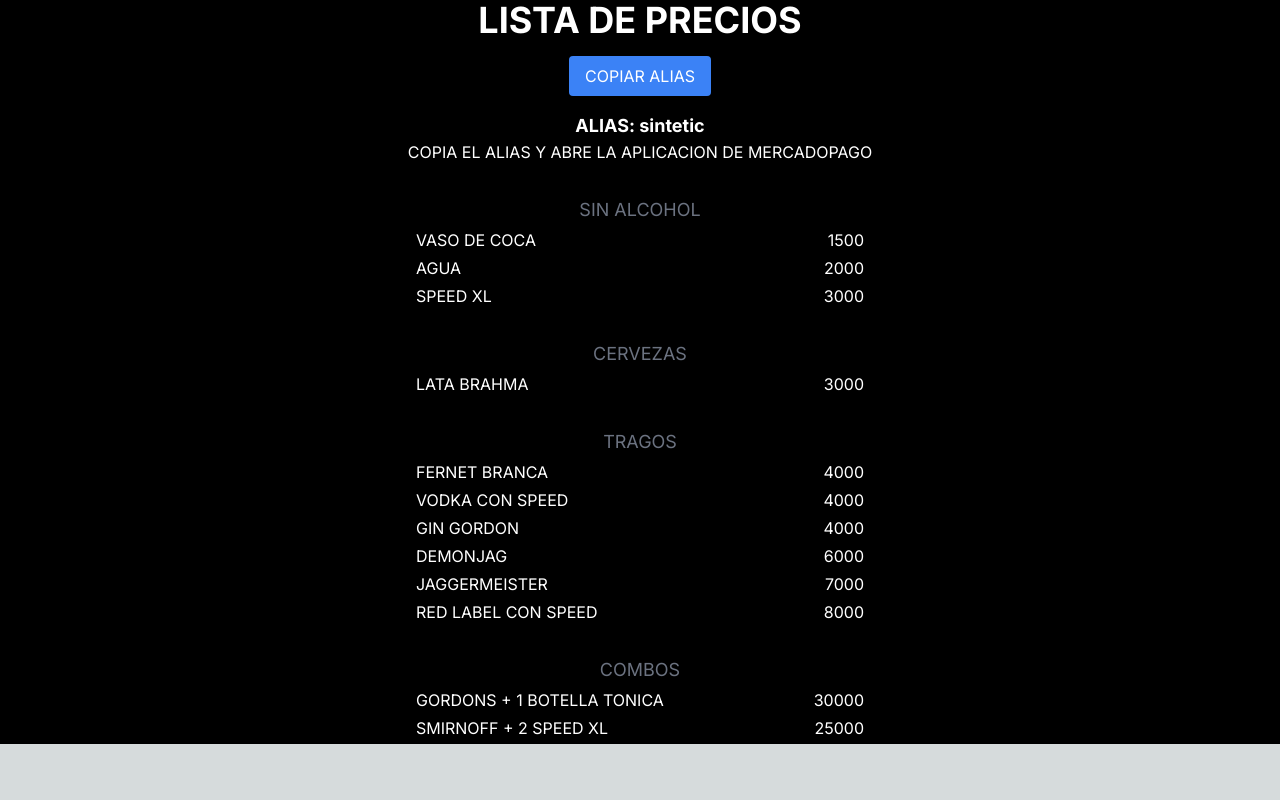
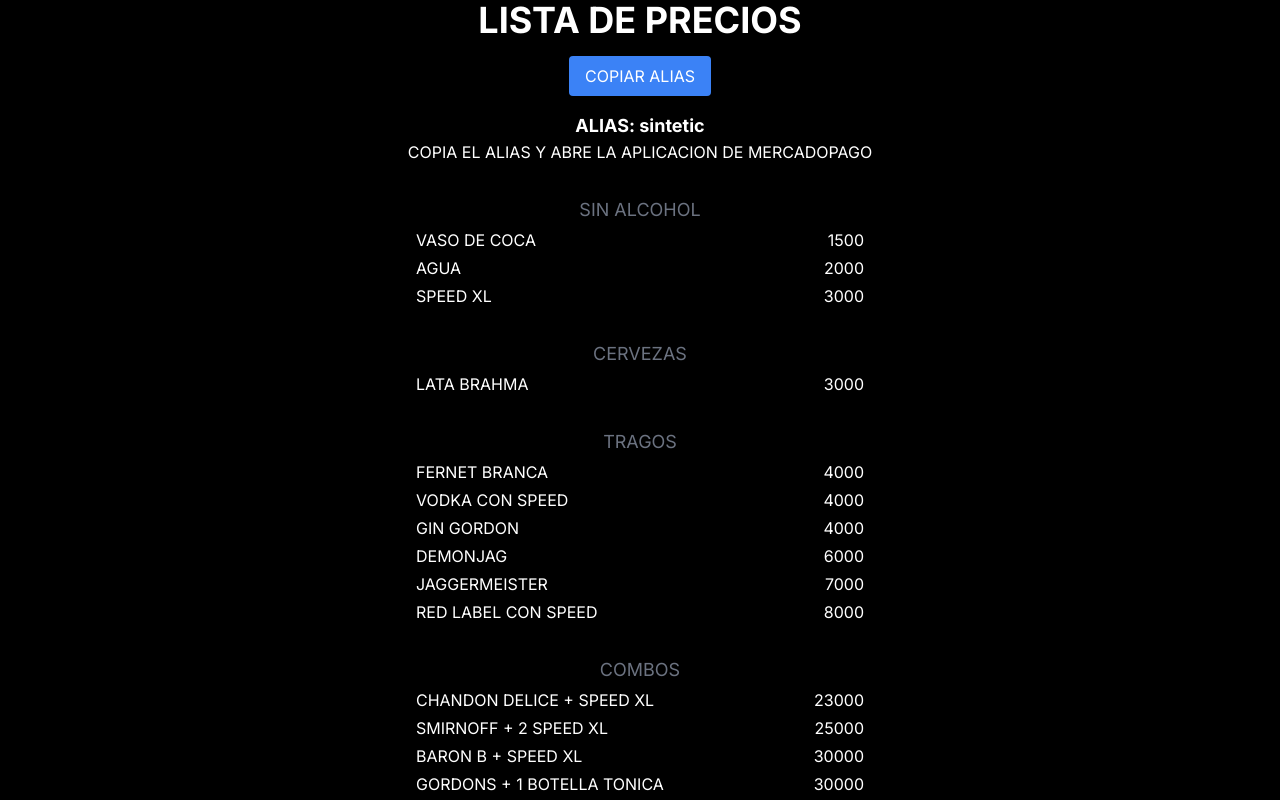
Before and after one commit to alanshalem/precios-fiestas, a Next.js app: page / in a window 1280 px wide. Shown: the part 640-1440 px from the top of the page. Before the commit the page ends 1384 px from the top, so only its background shows below. Built offline with nearby package versions, Linux system fonts and the light colour scheme.

Commit message:
add chandon delice y baron b

```diff
--- a/app/page.tsx
+++ b/app/page.tsx
@@ -24,8 +24,10 @@
       { name: "RED LABEL CON SPEED", price: "8000" },
     ],
     COMBOS: [
+      { name: "CHANDON DELICE + SPEED XL", price: "23000" },
+      { name: "SMIRNOFF + 2 SPEED XL ", price: "25000" },
+      { name: "BARON B + SPEED XL", price: "30000" },
       { name: "GORDONS + 1 BOTELLA TONICA", price: "30000" },
-      { name: "SMIRNOFF + 2 SPEED XL ", price: "25000" },
     ],
   };
 
```
